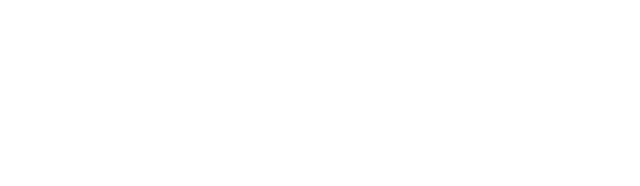
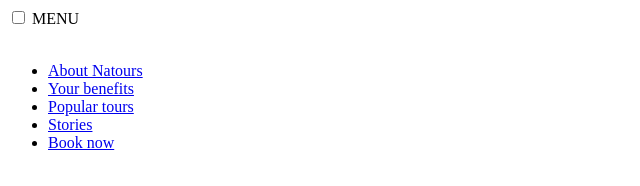
Before and after one commit to Brian-Kan/hamburgerMenus, a plain HTML site: page index.html in a window 1280 px wide. Shown: the whole page, without its empty margins (0-640 px from the left). Drawn offline with Linux system fonts and the light colour scheme.

Commit message:
Completed HTML markup.

```diff
--- a/index.html
+++ b/index.html
@@ -8,6 +8,24 @@
 </head>
 <body>
 
+    <div class="nagivation">
+        <input type="checkbox" class="navigation_checkbox" id="navi-toggle">
+
+        <label for="navi-toggle" class="navigation_button">MENU</label>
+
+        <div class="navigation_background">&nbsp;</div>
+
+        <nav class="navigation_nav">
+            <ul class="navigation_list">
+                <li class="navigation_item"><a href="#" class="navigation_link">About Natours</a></li>
+                <li class="navigation_item"><a href="#" class="navigation_link">Your benefits</a></li>
+                <li class="navigation_item"><a href="#" class="navigation_link">Popular tours</a></li>
+                <li class="navigation_item"><a href="#" class="navigation_link">Stories</a></li>
+                <li class="navigation_item"><a href="#" class="navigation_link">Book now</a></li>
+            </ul>
+        </nav>
+    </div>
+
     <script src="./script.js"></script>
 </body>
 </html>
```
